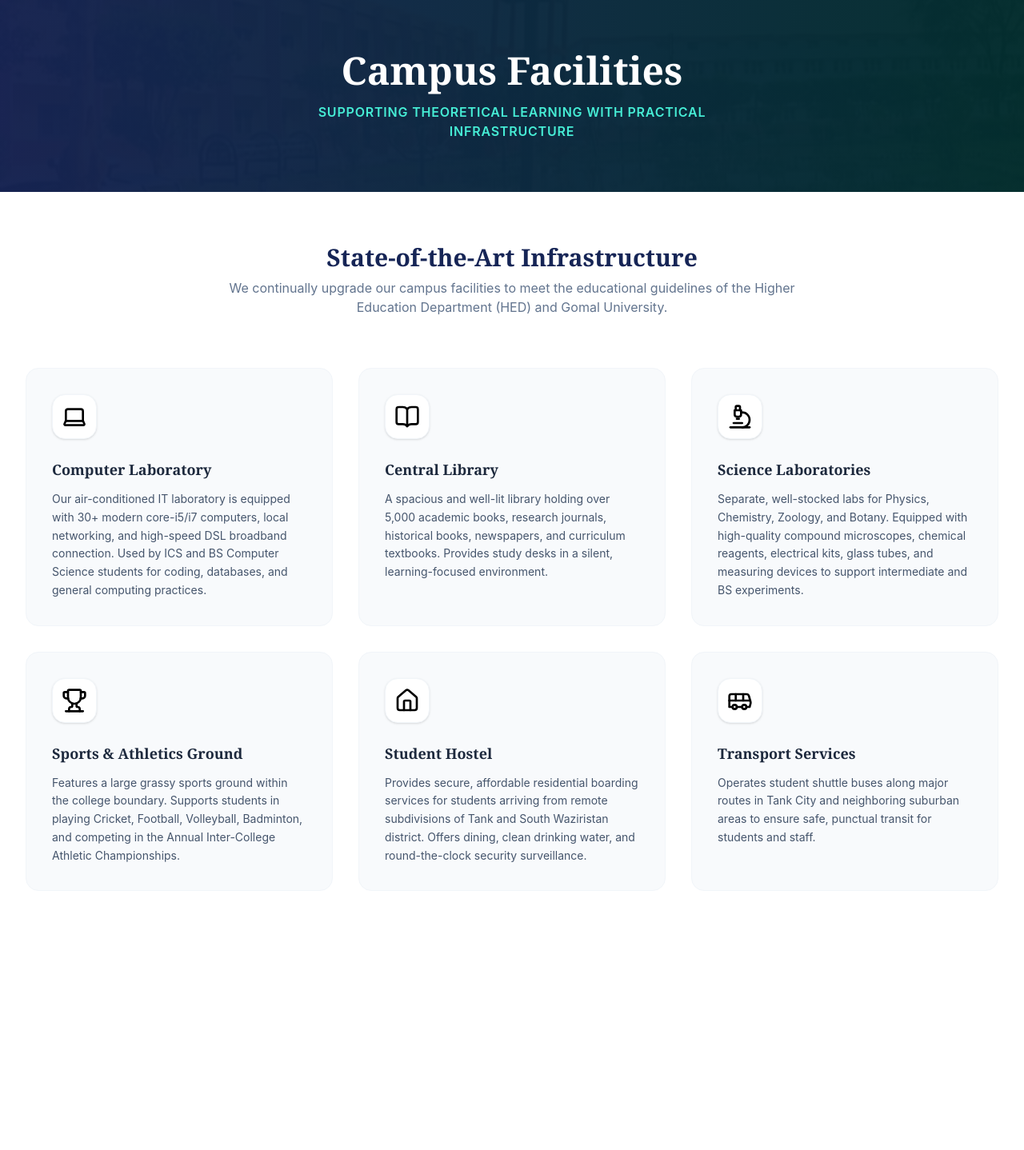
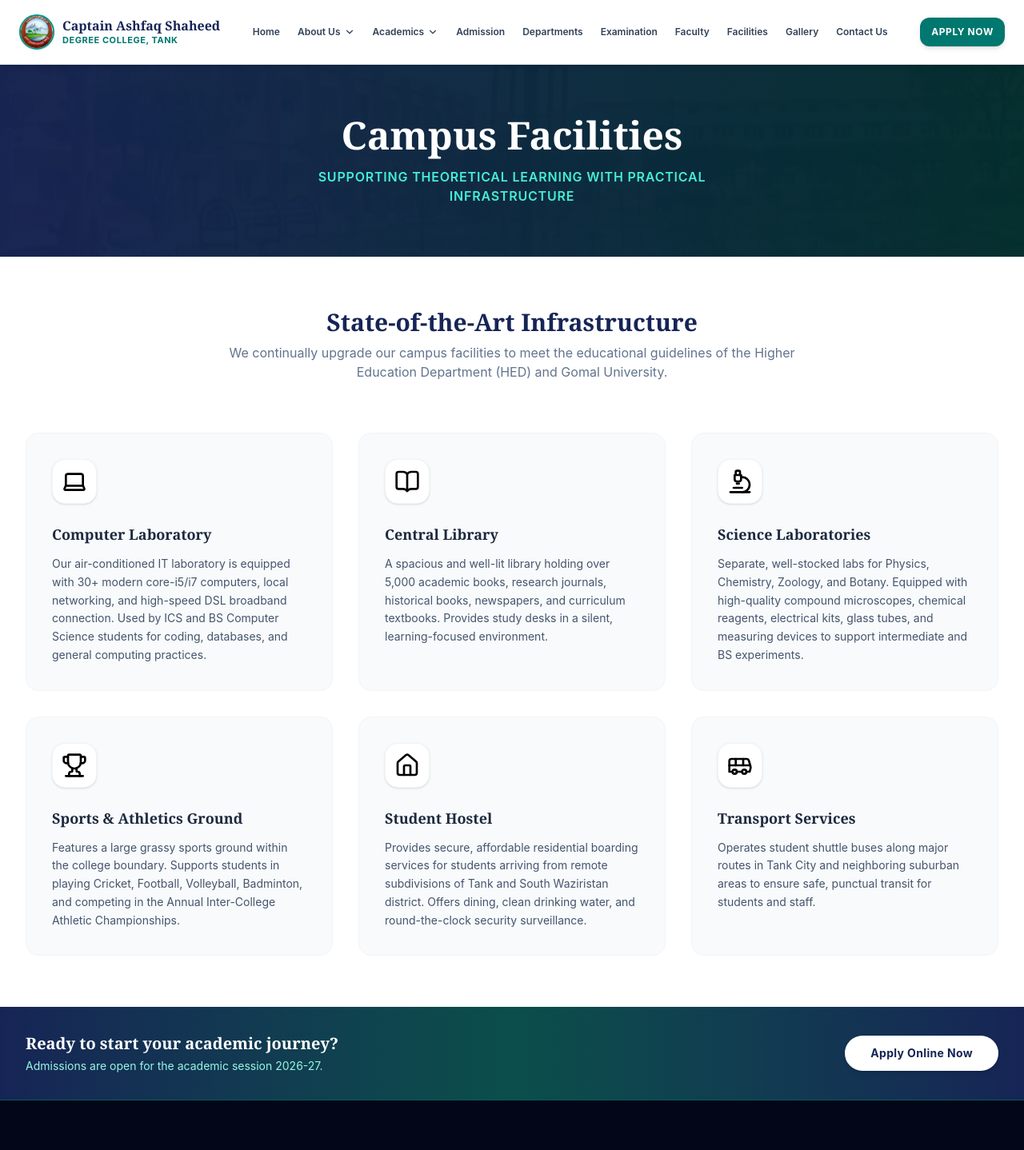
Before and after one commit to tanveermedaveer-jpg/gdc-tank-website, a React (Vite) app: page /facilities in a window 1280 px wide. Shown: the top 1438 px of the page at 80% size. Before the commit the page ends 1178 px from the top, so only its background shows below. Built offline with nearby package versions, Linux system fonts and the light colour scheme.

Commit message:
Update Facilities.jsx

```diff
--- a/src/pages/Facilities.jsx
+++ b/src/pages/Facilities.jsx
@@ -1,3 +1,6 @@
+import React from 'react';
+import Navbar from '../components/Navbar';
+import Footer from '../components/Footer';
 import { Laptop, BookOpen, Microscope, Trophy, Home as HomeIcon, Bus } from 'lucide-react';
 import campusImg from '../assets/campus.png';
 import { useLanguage } from '../context/LanguageContext';
@@ -39,6 +42,10 @@
   ];
 
   return (
+    <div className="min-h-screen flex flex-col">
+      {/* Navbar */}
+      <Navbar />
+
       <div className="flex-grow">
         {/* Banner */}
         <section className="bg-slate-900 text-white py-16 relative">
@@ -80,5 +87,9 @@
           </div>
         </section>
       </div>
+
+      {/* Footer */}
+      <Footer />
+    </div>
   );
 }
```
Lines whose indentation alone changed are shown as unchanged.
